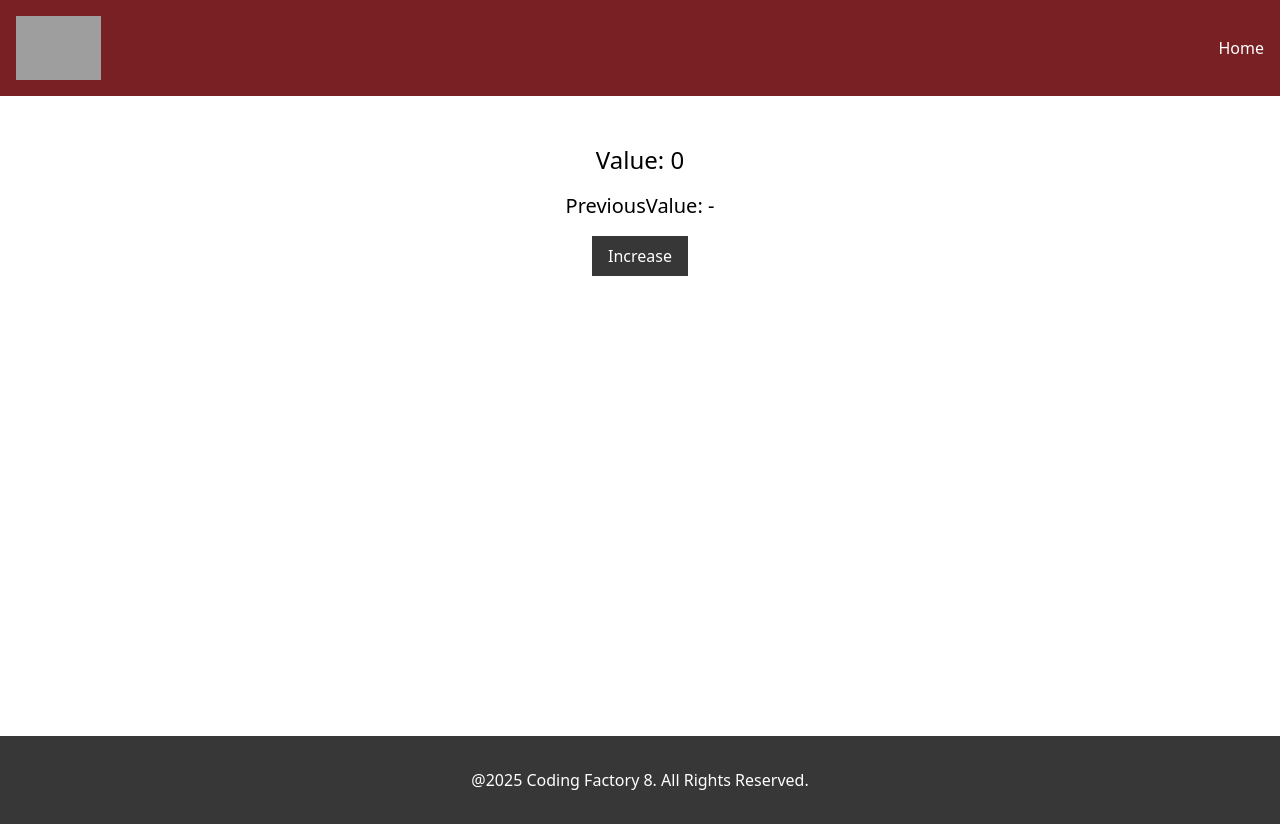
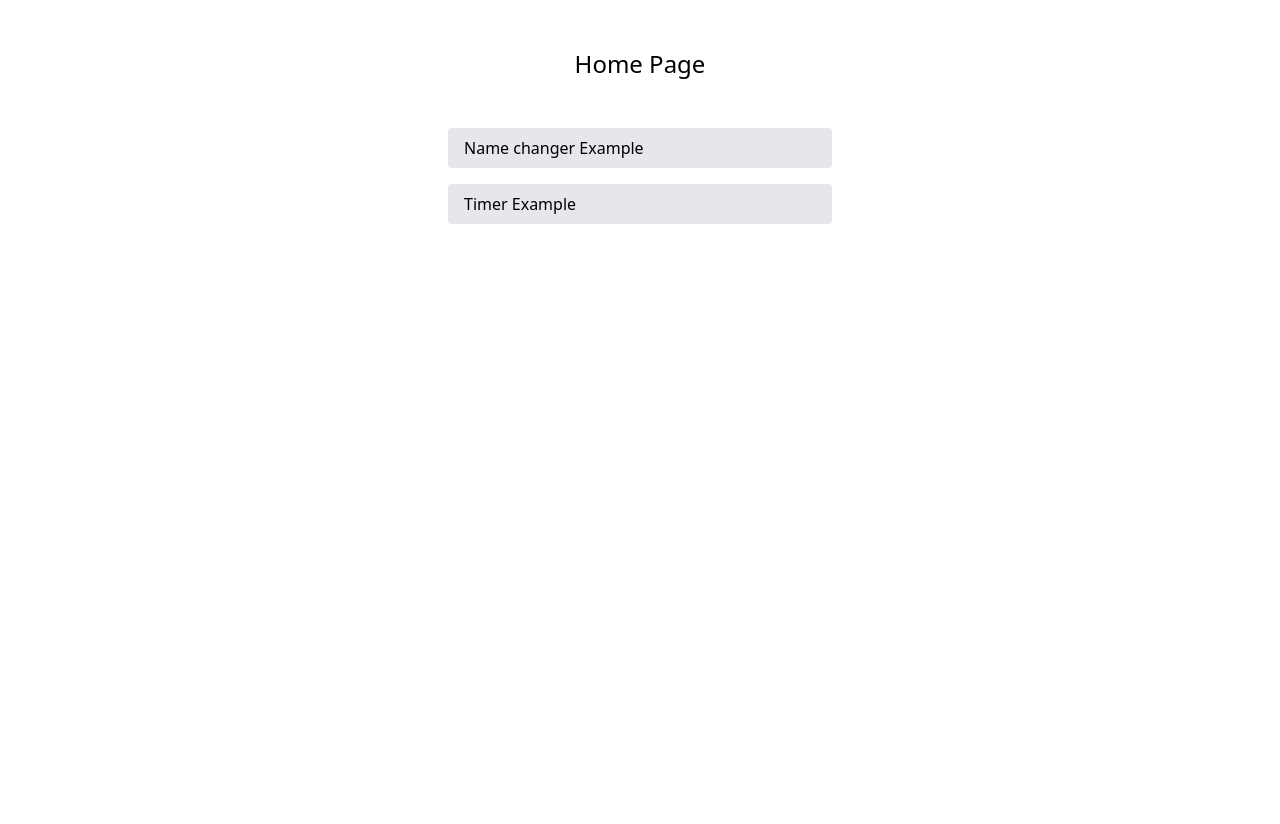
Before and after one commit to vastriantafyllou/cf8-react-intro, a React (Vite) app: page / in a window 1280 px wide. After the commit the page ends 800 px from the top, so only its background shows below. Built offline with nearby package versions, Linux system fonts and the light colour scheme; grey boxes are pictures that could not be loaded.

Commit message:
feat: using react-router library

```diff
--- a/package.json
+++ b/package.json
@@ -13,6 +13,7 @@
     "@tailwindcss/vite": "^4.1.13",
     "react": "^19.1.1",
     "react-dom": "^19.1.1",
+    "react-router": "^7.9.4",
     "tailwindcss": "^4.1.13"
   },
   "devDependencies": {
--- a/src/App.tsx
+++ b/src/App.tsx
@@ -43,15 +43,21 @@
 // import Counter from "./components/Counter.tsx";
 // import CounterWithMoreStates from "./components/CounterWithMoreStates.tsx";
 
-import Layout from "./components/Layout.tsx";
+// import Layout from "./components/Layout.tsx";
 // import WindowSize from "./components/WindowSize.tsx";
 // import FocusInput from "./components/FocusInput.tsx";
 // import CounterWithRef from "./components/CounterWithRef.tsx";
-import PreviousValue from "./components/PreviousValue.tsx";
+// import {useEffect} from "react";
+// import PreviousValue from "./components/PreviousValue.tsx";
 // import NameChangerWithEffect from "./components/NameChangerWithEffect.tsx";
 // import Timer from "./components/Timer.tsx";
 // import CounterWithCustomHook from "./components/CounterWithCustomHook.tsx";
 // import {useEffect} from "react";
+
+import {BrowserRouter, Route, Routes} from "react-router";
+import NameChanger from "./components/NameChanger.tsx";
+import Timer from "./components/Timer.tsx";
+import HomePage from "./Pages/HomePage.tsx";
 
 function App() {
 
@@ -67,6 +73,15 @@
   //   }, 1000);
   //   return () => clearInterval(id);
   // }, [])
+
+  // useEffect(() => {
+  //   history.pushState({page: 1}, "", "/page");
+  //   history.replaceState({page: 1}, "", "/page1");
+  //
+  //   window.onpopstate = (e) => {
+  //     console.log(e.state);
+  //   }
+  // })
 
     return (
     <>
@@ -84,7 +99,7 @@
     {/*    title="Is an Arrow Functional Component with 2 Props"*/}
     {/*    description="lorem ipsum dolor sit amet"*/}
     {/*  />*/}
-      <Layout>
+    {/*  <Layout>*/}
         {/*<Card title="Card Component">*/}
         {/*<ArrowFunctionalComponent/>*/}
         {/*<ArrowFunctionalComponentWithPropsType*/}
@@ -104,8 +119,15 @@
         {/*<WindowSize/>*/}
         {/*<FocusInput/>*/}
         {/*<CounterWithRef/>*/}
-        <PreviousValue/>
-      </Layout>
+        {/*<PreviousValue/>*/}
+      {/*</Layout>*/}
+      <BrowserRouter>
+        <Routes>
+          <Route index element={<HomePage /> } />
+          <Route path="name-changer" element={<NameChanger />} />
+          <Route path="timer" element={<Timer />} />
+        </Routes>
+      </BrowserRouter>
     </>
   )
 }
--- /dev/null
+++ b/src/Pages/HomePage.tsx
@@ -0,0 +1,24 @@
+import { Link, NavLink } from "react-router";
+
+const HomePage = () => {
+  return (
+    <>
+      <h1 className="text-2xl text-center my-12">Home Page</h1>
+      <div className="flex flex-col items-start max-w-sm mx-auto gap-4">
+        <Link
+          to="/name-changer"
+          className="bg-gray-200 w-full px-4 py-2 rounded"
+        >
+          Name changer Example
+        </Link>
+        <NavLink
+          to="/timer"
+          className="bg-gray-200 w-full px-4 py-2 rounded"
+        >
+          Timer Example
+        </NavLink>
+      </div>
+    </>
+  )
+}
+export default HomePage;
```
Also changed, not shown: 1 other file (tests, documents, lock files or other folders).
